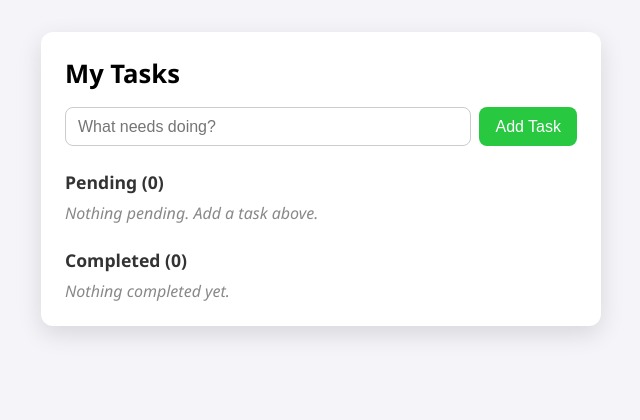
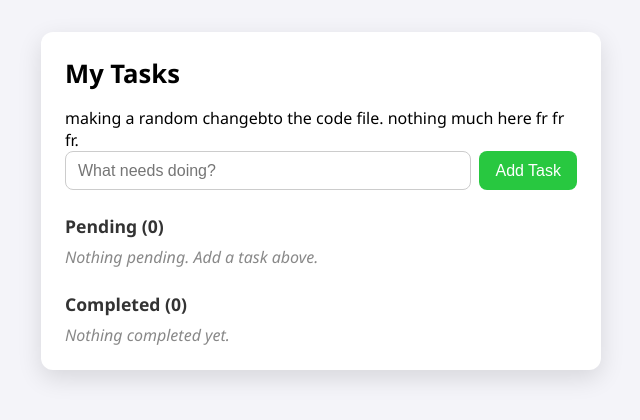
Before and after one commit to Umarpython001/OIBSIP, a plain HTML site: page WebDev-Level2-ToDoApp/index.html in a window 1280 px wide. Shown: the whole page, without its empty margins (319-959 px from the left). Drawn offline with Linux system fonts and the light colour scheme.

Commit message:
Update index.html

```diff
--- a/WebDev-Level2-ToDoApp/index.html
+++ b/WebDev-Level2-ToDoApp/index.html
@@ -11,6 +11,8 @@
     <!-- Single centred card holding the whole app -->
     <main class="app">
         <h1>My Tasks</h1>
+
+        making a random changebto the code file. nothing much here fr fr fr.
 
         <!-- New-task row: text field + Add button -->
         <form id="task-form" class="add-row">
```
